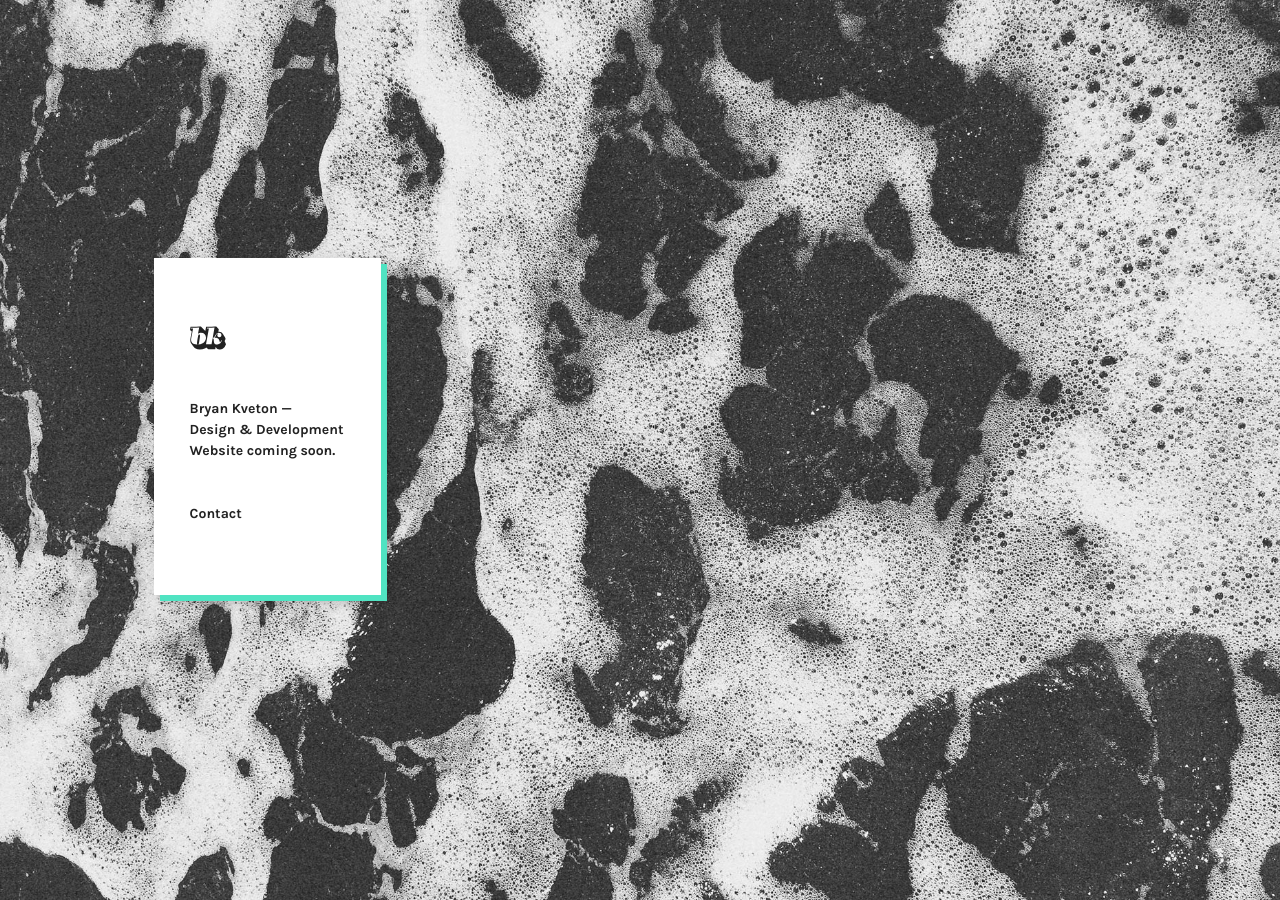
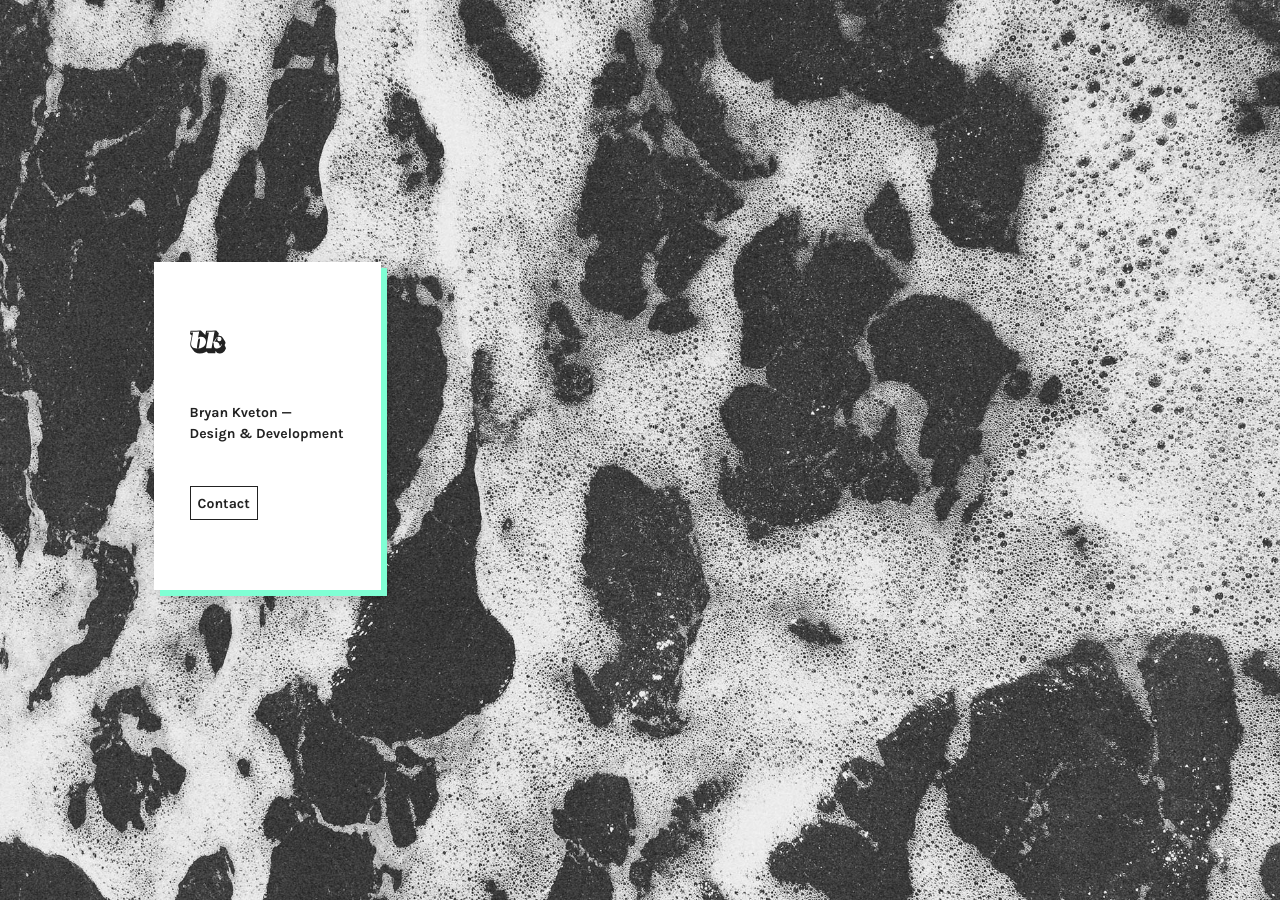
Before and after one commit to brynosaur/brynosaur.github.io, a Jekyll site: the page built from index.html, in a window 1280 px wide. Built offline with Jekyll 4.4.1, drawn with Linux system fonts in a browser that asks for light colours; nearby versions of some CDN libraries.

Commit message:
Refine contact button

```diff
--- a/css/styles.css
+++ b/css/styles.css
@@ -738,14 +738,14 @@ textarea {
   }
 }
 /* Colors */
-/* line 6, ../sass/_main.scss */
+/* line 7, ../sass/_main.scss */
 body {
   font-family: "Karla", Arial, sans-serif;
   font-weight: 700;
-  color: #222;
+  color: #222222;
 }
 
-/* line 11, ../sass/_main.scss */
+/* line 12, ../sass/_main.scss */
 body, html {
   margin: 0;
   padding: 0;
@@ -753,7 +753,7 @@ body, html {
   line-height: 1.5;
 }
 
-/* line 17, ../sass/_main.scss */
+/* line 18, ../sass/_main.scss */
 .background {
   position: fixed;
   z-index: -1;
@@ -770,7 +770,7 @@ body, html {
   animation: wave 30s infinite alternate;
 }
 
-/* line 30, ../sass/_main.scss */
+/* line 31, ../sass/_main.scss */
 .banner {
   height: 100%;
   margin-left: 12%;
@@ -778,18 +778,20 @@ body, html {
   vertical-align: middle;
 }
 
-/* line 36, ../sass/_main.scss */
+/* line 37, ../sass/_main.scss */
 .center {
   display: table-cell;
   vertical-align: middle;
 }
 
-/* line 40, ../sass/_main.scss */
+/* line 41, ../sass/_main.scss */
 .card {
   padding: 4.25em 2.375em 4.375em 2.25em;
   margin-bottom: 3em;
   background: white;
-  box-shadow: 6px 6px 0px #50E3C2, 6px 6px 12px rgba(0, 0, 0, 0.25);
+  -moz-box-shadow: 6px 6px 0px #7FFFD4, 6px 6px 12px rgba(0, 0, 0, 0.25);
+  -webkit-box-shadow: 6px 6px 0px #7FFFD4, 6px 6px 12px rgba(0, 0, 0, 0.25);
+  box-shadow: 6px 6px 0px #7FFFD4, 6px 6px 12px rgba(0, 0, 0, 0.25);
   -moz-transition: all 200ms ease;
   -o-transition: all 200ms ease;
   -webkit-transition: all 200ms ease;
@@ -799,18 +801,18 @@ body, html {
   animation: fadein 1.5s;
 }
 
-/* line 48, ../sass/_main.scss */
+/* line 49, ../sass/_main.scss */
 .card:hover {
-  background-color: #50E3C2;
-  box-shadow: 6px 6px 0px #222, 6px 6px 12px rgba(0, 0, 0, 0.25);
+  background-color: #7FFFD4;
+  box-shadow: 6px 6px 0px #222222, 6px 6px 12px rgba(0, 0, 0, 0.25);
 }
 
-/* line 52, ../sass/_main.scss */
+/* line 53, ../sass/_main.scss */
 .logo {
   margin-bottom: 3em;
 }
 
-/* line 55, ../sass/_main.scss */
+/* line 56, ../sass/_main.scss */
 .logo:hover {
   -moz-animation: rotate 1s;
   -webkit-animation: rotate 1s;
@@ -818,20 +820,27 @@ body, html {
   cursor: none;
 }
 
-/* line 59, ../sass/_main.scss */
+/* line 60, ../sass/_main.scss */
 .contact {
   display: inline-block;
   margin-top: 3em;
-  color: #222;
+  color: #222222;
   text-decoration: none;
+  padding: 0.375em 0.5em;
+  border: 1px solid #222222;
+  -moz-transition: all 200ms ease-out;
+  -o-transition: all 200ms ease-out;
+  -webkit-transition: all 200ms ease-out;
+  transition: all 200ms ease-out;
 }
 
-/* line 65, ../sass/_main.scss */
+/* line 69, ../sass/_main.scss */
 .contact:hover {
-  text-decoration: underline;
+  color: #7FFFD4;
+  background-color: #222222;
 }
 
-/* line 68, ../sass/_main.scss */
+/* line 73, ../sass/_main.scss */
 h1, h2, p, a {
   font-size: 0.875em;
   margin: 0;
--- a/index.html
+++ b/index.html
@@ -8,8 +8,7 @@ layout: default
       <img class="logo" src="images/bk-logo.svg">
       <h1>Bryan Kveton &mdash;</h1>
       <h2>Design & Development</h2>
-      <p>Website coming soon.</p>
-      <a class="contact" href="">Contact</a>
+      <a class="contact" href="bk@bryankveton.com">Contact</a>
     </div></div>
 </div>
 <div class="background"></div>
```
Also changed, not shown: sass/_main.scss (+12 -7 lines).
